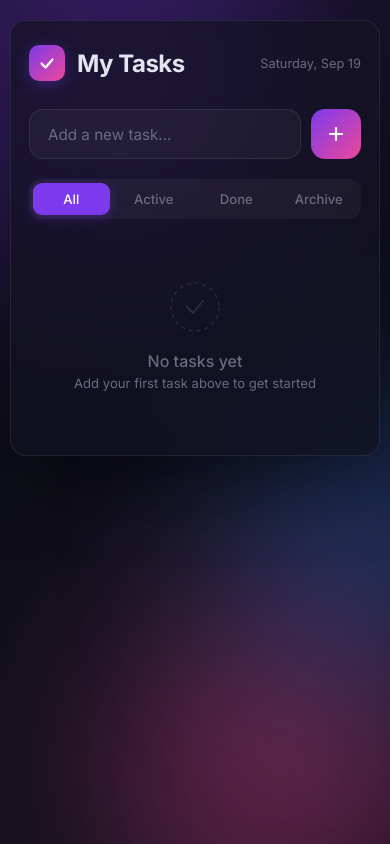
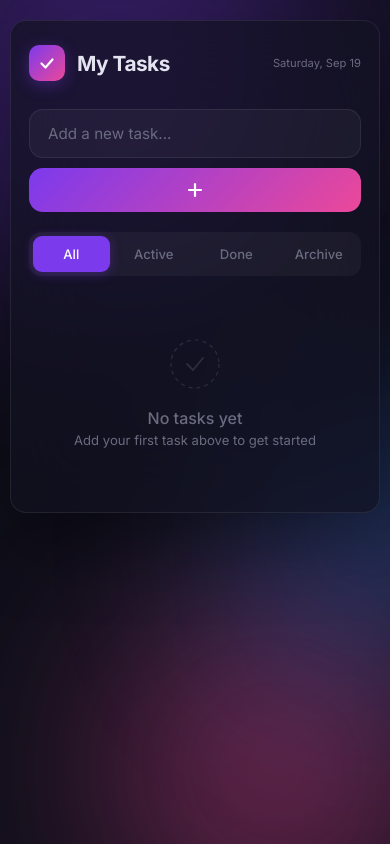
Before and after one commit to charkhaniakash/React-test, a React (Vite) app: page / in a window 390 px wide. Built offline with nearby package versions, Linux system fonts and the light colour scheme.

Commit message:
can you make our todo application responsive ?
Automated implementation by Forge Engine.

Files changed: 1

Forge-Work-Item: d6db4e6f-1403-4f42-9dae-1616c1b360f9
Forge-Execution: 7588eaab-11d6-4d77-b6b2-fc2ca0c3ebed

```diff
--- a/src/App.css
+++ b/src/App.css
@@ -13,6 +13,8 @@
   border-radius: 20px;
   padding: 32px 28px;
   box-shadow: 0 24px 80px rgba(0, 0, 0, 0.4);
+  max-width: 700px; /* Added for responsiveness */
+  margin: 0 auto; /* Added for responsiveness */
 }
 
 /* Header */
@@ -319,4 +321,67 @@
     padding: 24px 18px;
     border-radius: 16px;
   }
+
+  /* Header responsiveness */
+  .logo h1 {
+    font-size: 1.3rem;
+  }
+  .date {
+    font-size: 0.7rem;
+  }
+
+  /* Input responsiveness */
+  .input-wrapper {
+    flex-direction: column;
+  }
+  .add-btn {
+    width: 100%;
+    height: 44px; /* Slightly reduce height for smaller screens */
+  }
+
+  /* Filters responsiveness */
+  .filters {
+    flex-wrap: wrap;
+  }
+  .filter-btn {
+    width: calc(50% - 3px); /* 50% width minus half of the gap */
+    padding: 10px 0;
+  }
+
+  /* Todo item responsiveness */
+  .todo-item {
+    flex-wrap: wrap;
+    align-items: flex-start; /* Align items to the start when wrapped */
+  }
+  .todo-timestamp {
+    order: 3; /* Move timestamp below the text */
+    width: 100%;
+    text-align: right;
+    margin-top: 5px; /* Add some space above the timestamp */
+    padding-left: 0; /* Remove left padding */
+  }
+  .delete-btn {
+    order: 2; /* Move delete button next to text, before timestamp */
+    margin-left: auto; /* Push to the right */
+    opacity: 1; /* Always visible on small screens for easier access */
+  }
+  .todo-item:hover .delete-btn {
+    opacity: 1; /* Ensure it stays visible */
+  }
+  .todo-text {
+    flex: 1; /* Allow text to take available space */
+  }
+  .checkbox {
+    order: 1; /* Keep checkbox first */
+  }
+
+  /* Footer responsiveness */
+  .footer {
+    flex-direction: column;
+    gap: 10px;
+  }
+  .footer span, .clear-btn {
+    text-align: center;
+    width: 100%;
+  }
 }
```
